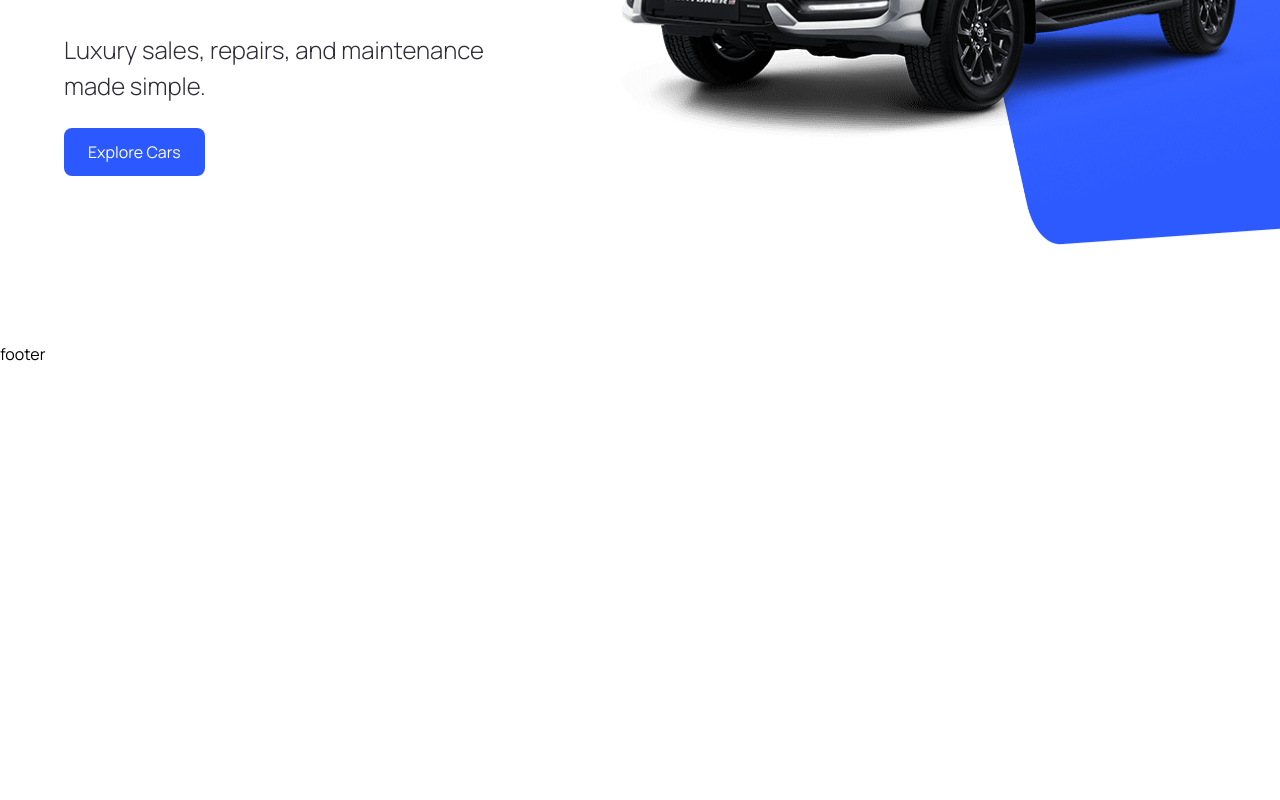
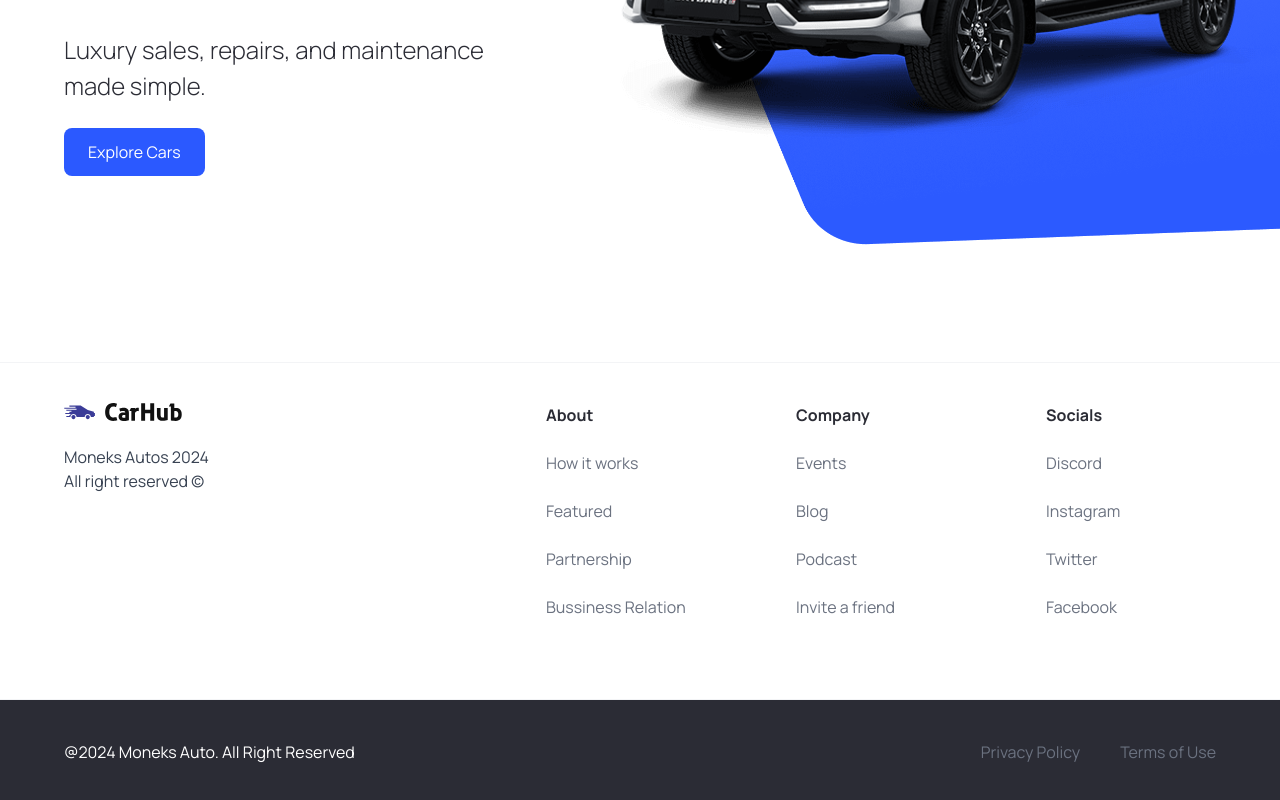
Before and after one commit to ephysians/Monke-Autos, a Next.js app: page / in a window 1280 px wide. Shown: the part 458-1258 px from the top of the page. Before the commit the page ends 824 px from the top, so only its background shows below. Built offline with nearby package versions, Linux system fonts and the light colour scheme.

Commit message:
second code update

```diff
--- a/app/globals.css
+++ b/app/globals.css
@@ -159,7 +159,7 @@
 
 /* START: Footer styles */
 .footer {
-  @apply flex flex-col text-black-100  mt-5 border-t border-gray-100;
+  @apply flex flex-col text-black-100  mt-5 border-t border-gray-100 ;
 }
 
 .footer__links-container {
--- a/app/layout.tsx
+++ b/app/layout.tsx
@@ -1,3 +1,4 @@
+import { Metadata } from "next";
 import "./globals.css";
 import { Footer, Navbar } from "@/components";
 
--- a/components/Footer/index.tsx
+++ b/components/Footer/index.tsx
@@ -1,11 +1,61 @@
-import React from 'react'
+import Image from "next/image";
+import Link from "next/link";
+
+import { footerLinks } from "@/constants";
 
 const Footer = () => {
   return (
-    <div>
-      footer
-    </div>
-  )
-}
+    <footer className="flex flex-col text-black-100 mt-5 border-t border-gray-100">
+      <div className="flex max-md:flex-col flex-wrap justify-between gap-5 sm:px-16 px-6 py-10">
+        <div className="flex flex-col justify-start item-start gap-6">
+          <Image
+            src="/logo.svg"
+            alt="logo"
+            width={118}
+            height={18}
+            className="object-contain"
+          />
+          <p className="text-base text-gray-700">
+            Moneks Autos 2024 <br />
+            All right reserved &copy;
+          </p>
+        </div>
 
-export default Footer
+        <div className="footer__links">
+          {footerLinks.map((link) => (
+            <div key={link.title} className="footer__link">
+              <h3 className="font-bold">{link.title}</h3>
+              {link.links.map((item) => (
+                <Link
+                  key={item.title}
+                  href={item.url}
+                  className="text-gray-500 gap-[0.1rem]"
+                >
+                  {item.title}
+                </Link>
+              ))}
+            </div>
+          ))}
+        </div>
+      </div>
+<div className="flex justify-between items-center flex-wrap mt-10 b text-white border-t border-gray-100 bg-black-100 sm:px-16 py-10">
+          <p className="">@2024 Moneks Auto. All Right Reserved</p>
+          <div className="footer__copyrights-link">
+            <Link
+              href="/"
+              className="text-gray-500">
+              Privacy Policy
+            </Link>
+            <Link
+              href="/"
+              className="text-gray-500">
+              Terms of Use
+            </Link>
+          </div>
+        </div>
+
+    </footer>
+  );
+};
+
+export default Footer;
--- a/components/Heros/index.tsx
+++ b/components/Heros/index.tsx
@@ -1,22 +1,20 @@
 "use client";
 
-import React from 'react'
-import CustomButton from '../CustomButton'
-import Image from 'next/image';
-
-
+import React from "react";
+import CustomButton from "../CustomButton";
+import Image from "next/image";
 
 const Heros = () => {
-  const handleScroll = () => { };
+  const handleScroll = () => {};
 
   return (
-    <div className='hero'>
-      <div className='flex-1 pt-36 padding-x'>
-  <h1 className='hero__title'>
+    <div className="hero">
+      <div className="flex-1 pt-36 padding-x">
+        <h1 className="hero__title">
           Premium SUVs, Expert Care, Unmatched Service!
         </h1>
 
-<p className='hero__subtitle'>
+        <p className="hero__subtitle">
           Luxury sales, repairs, and maintenance made simple.
         </p>
 
@@ -25,22 +23,15 @@
           containerStyles="bg-primary-blue text-white rounded-lg mt-6 Shadow-black"
           handleClick={handleScroll}
         />
-
       </div>
-<div className='hero__image-container'>
-  <div className='hero__image'>
-    <Image src="/hero.png"
-     alt='hero'
-     fill className='object-contain'
-     />
-
-    <div  className=" hero__image-overlay"/>
+      <div className="hero__image-container">
+        <div className="hero__image">
+          <Image src="/hero.png" alt="hero" fill className="object-contain" />
         </div>
-
-
+        <div className=" hero__image-overlay" />
       </div>
     </div>
-  )
-}
+  );
+};
 
-export default Heros
+export default Heros;
--- a/components/Navbar/index.tsx
+++ b/components/Navbar/index.tsx
@@ -21,10 +21,11 @@
     <CustomButton
       title="Sign In"
       btnType="button"
-      containerStyles="text-primary-blue shadow-custom font-medium rounded-md bg-white min-w-[130px]"
+      containerStyles="text-primary-blue shadow-custom font-bold rounded-md bg-white min-w-[130px]"
     />
   </nav>
 </header>
+
 
   )
 }
--- /dev/null
+++ b/constants/index.tsx
@@ -0,0 +1,101 @@
+export const manufacturers = [
+    "Acura",
+    "Alfa Romeo",
+    "Aston Martin",
+    "Audi",
+    "Bentley",
+    "BMW",
+    "Buick",
+    "Cadillac",
+    "Chevrolet",
+    "Chrysler",
+    "Citroen",
+    "Dodge",
+    "Ferrari",
+    "Fiat",
+    "Ford",
+    "GMC",
+    "Honda",
+    "Hyundai",
+    "Infiniti",
+    "Jaguar",
+    "Jeep",
+    "Kia",
+    "Lamborghini",
+    "Land Rover",
+    "Lexus",
+    "Lincoln",
+    "Maserati",
+    "Mazda",
+    "McLaren",
+    "Mercedes-Benz",
+    "MINI",
+    "Mitsubishi",
+    "Nissan",
+    "Porsche",
+    "Ram",
+    "Rolls-Royce",
+    "Subaru",
+    "Tesla",
+    "Toyota",
+    "Volkswagen",
+    "Volvo",
+  ];
+
+  export const yearsOfProduction = [
+    { title: "Year", value: "" },
+    { title: "2015", value: "2015" },
+    { title: "2016", value: "2016" },
+    { title: "2017", value: "2017" },
+    { title: "2018", value: "2018" },
+    { title: "2019", value: "2019" },
+    { title: "2020", value: "2020" },
+    { title: "2021", value: "2021" },
+    { title: "2022", value: "2022" },
+    { title: "2023", value: "2023" },
+  ];
+
+  export const fuels = [
+    {
+      title: "Fuel",
+      value: "",
+    },
+    {
+      title: "Gas",
+      value: "Gas",
+    },
+    {
+      title: "Electricity",
+      value: "Electricity",
+    },
+  ];
+
+  export const footerLinks = [
+    {
+      title: "About",
+      links: [
+        { title: "How it works", url: "/" },
+        { title: "Featured", url: "/" },
+        { title: "Partnership", url: "/" },
+        { title: "Bussiness Relation", url: "/" },
+      ],
+    },
+    {
+      title: "Company",
+      links: [
+        { title: "Events", url: "/" },
+        { title: "Blog", url: "/" },
+        { title: "Podcast", url: "/" },
+        { title: "Invite a friend", url: "/" },
+      ],
+    },
+    {
+      title: "Socials",
+      links: [
+        { title: "Discord", url: "/" },
+        { title: "Instagram", url: "/" },
+        { title: "Twitter", url: "/" },
+        { title: "Facebook", url: "/" },
+      ],
+    },
+  ];
```
Lines whose indentation alone changed are shown as unchanged.
